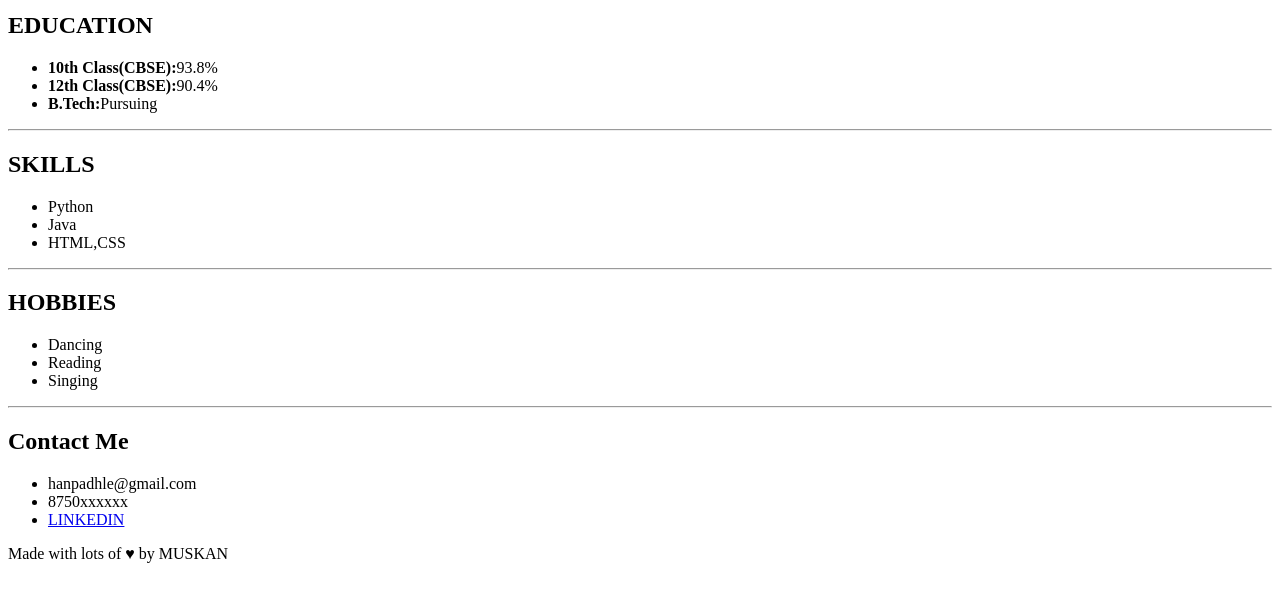
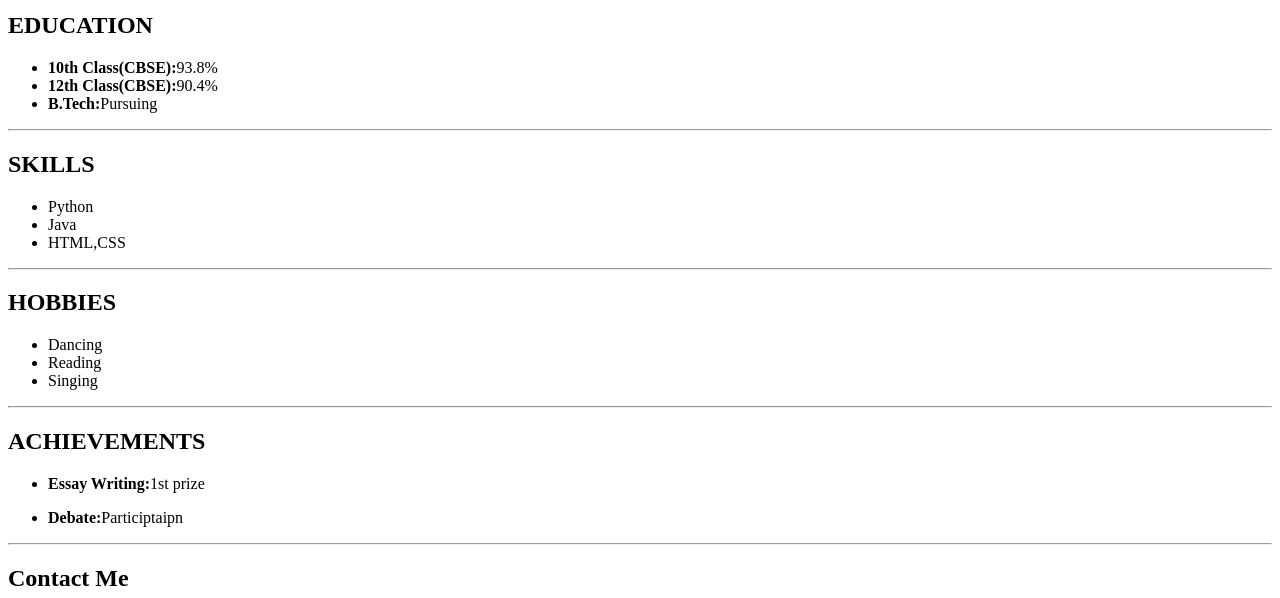
Before and after one commit to Muskan-1813/Web_Development, a plain HTML site: page HTML 2/Portfolio_page.html in a window 1280 px wide. Shown: the part 202-800 px from the top of the page. Drawn offline with Linux system fonts and the light colour scheme.

Commit message:
Add files via upload

```diff
--- a/HTML 2/Portfolio_page.html
+++ b/HTML 2/Portfolio_page.html
@@ -39,6 +39,14 @@
     </ul>
     </section>
      <hr>
+    <section>
+        <h2>ACHIEVEMENTS</h2>
+         <ul>
+            <li><b>Essay Writing:</b>1st prize</p></li>
+            <li><b>Debate:</b>Participtaipn</p></li>
+         </ul>
+    </section>
+    <hr>
     <footer>
       <h2><b>Contact Me</b></h2>
     <ul>
@@ -46,6 +54,7 @@
         <li>8750xxxxxx</li>
         <li><a href ="https://Linkedin.com/in/muskan1813">LINKEDIN</a></li>
     </ul>
+    <p>&copy; &#8482;</p>
     <p>Made with lots of &hearts; by MUSKAN</p>
     </footer>
 
```
